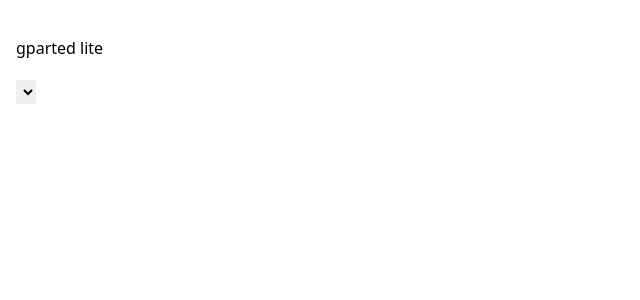
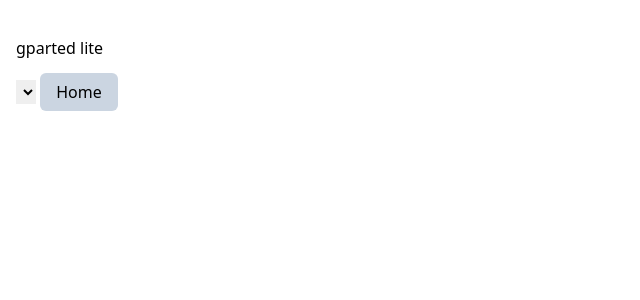
Before and after one commit to tealinuxos/tealinux-installer, a SvelteKit app: page /partitioning in a window 1280 px wide. Shown: the top 300 px of the page, without its empty margins (0-640 px from the left). Built offline with nearby package versions, Linux system fonts and the light colour scheme.

Commit message:
add button to root

```diff
--- a/src/routes/partitioning/+page.svelte
+++ b/src/routes/partitioning/+page.svelte
@@ -130,3 +130,4 @@
     </table>
 
 {/if}
+<a href="/" class="px-4 py-2 bg-slate-300 rounded-md">Home</a>
```
